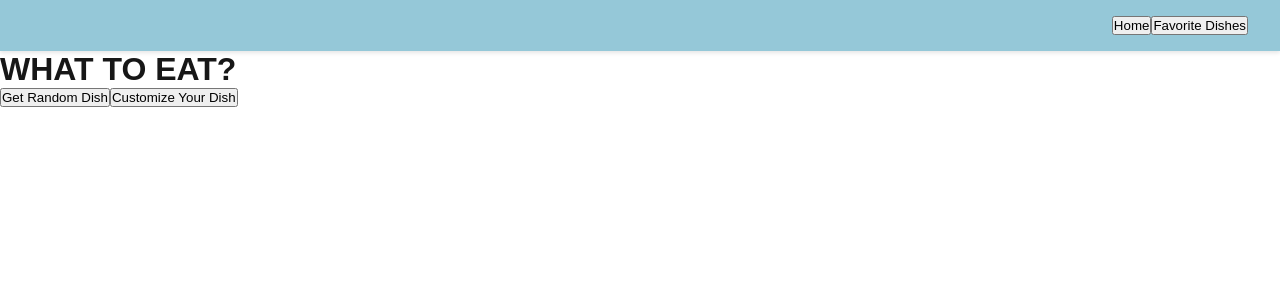
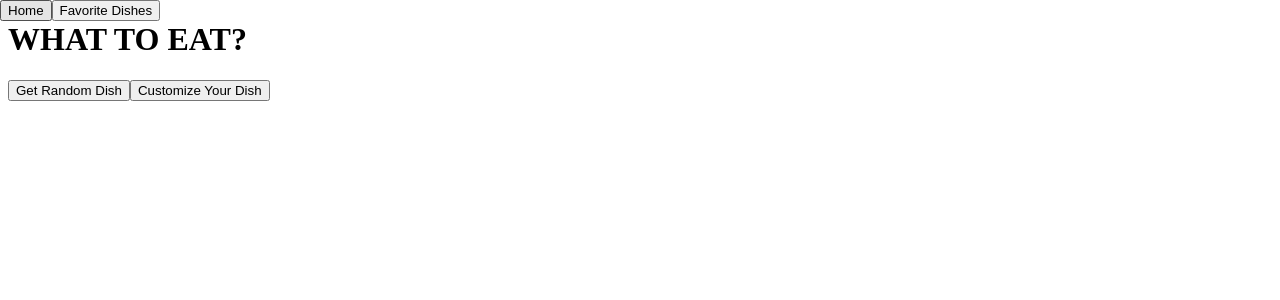
Before and after one commit to lioness0826/project-whattoeat, a Next.js app: page / in a window 1280 px wide. Shown: the top 300 px of the page. Built offline with nearby package versions, Linux system fonts and the light colour scheme.

Commit message:
Revert "modify fav and global css"
This reverts commit c6e3c74035d25551f56136b28ab77cabd32e8e95.

```diff
--- a/pages/_app.js
+++ /dev/null
@@ -1,5 +0,0 @@
-import '../styles/globals.css';
-
-export default function MyApp({ Component, pageProps }) {
-  return <Component {...pageProps} />;
-}
--- a/styles/HomePage.module.css
+++ b/styles/HomePage.module.css
@@ -1,69 +1,18 @@
-.page {
-  min-height: 100vh;
-  background-color: #fefefe;
-  font-family: 'Segoe UI', 'Roboto', 'Helvetica Neue', sans-serif;
+.nav{
+  background-color: rgb(223, 149, 58);
+  color: black;
+  padding: 10px;
 }
 
-.navbar {
-  display: flex;
-  justify-content: flex-end;
-  padding: 1rem 2rem;
-  background-color: #95c8d8;
-  position: sticky;
+.navbar{
+  flex-direction: row;
+  justify-content: center;
+  gap: 100px;
+  margin: 0;
+  padding: 0;
+  position: fixed;
+  width: 100%;
   top: 0;
-  z-index: 100;
-  box-shadow: 0 2px 4px rgba(0, 0, 0, 0.1);
+  left: 0;
+  right: 0;
 }
-
-.navButton {
-  margin-left: 10px;
-  padding: 8px 14px;
-  font-size: 0.9rem;
-  background-color: #fdfdfd;
-  color: #333;
-  border: none;
-  border-radius: 5px;
-  cursor: pointer;
-  transition: background-color 0.2s ease;
-}
-
-.navButton:hover {
-  background-color: lightgray;
-}
-
-.main {
-  display: flex;
-  flex-direction: column;
-  align-items: center;
-  padding: 20px 15px;
-}
-
-.h1 {
-  font-size: 2rem;
-  margin: 20px 0 15px;
-  color: #222;
-  text-align: center;
-}
-
-.mainButtons {
-  display: flex;
-  flex-direction: column;
-  gap: 12px;
-  margin-top: 10px;
-}
-
-.btn {
-  background-color: #ff9800;
-  color: white;
-  border: none;
-  padding: 10px 20px;
-  font-size: 1rem;
-  border-radius: 6px;
-  cursor: pointer;
-  box-shadow: 0 2px 4px rgba(0, 0, 0, 0.1);
-}
-
-.btn:hover {
-  background-color: #e68900;
-  transform: translateY(-1px);
-}
--- a/styles/globals.css
+++ b/styles/globals.css
@@ -40,14 +40,3 @@ a {
     color-scheme: dark;
   }
 }
-
-* {
-  margin: 0;
-  padding: 0;
-  box-sizing: border-box;
-}
-
-html, body,.main {
-  margin: 0;
-  padding: 0;
-}
```
Also changed, not shown: pages/FavoriteDishesPage.js (+10 -17 lines).
